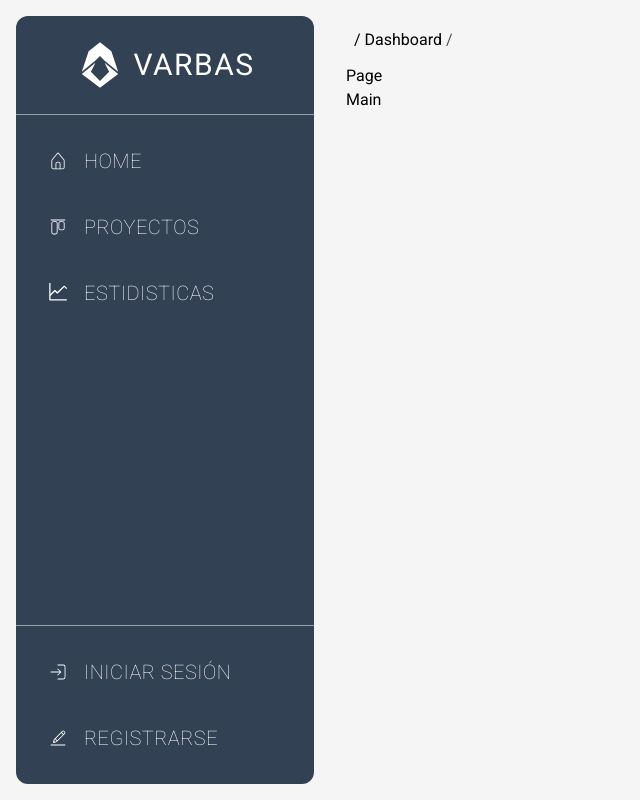
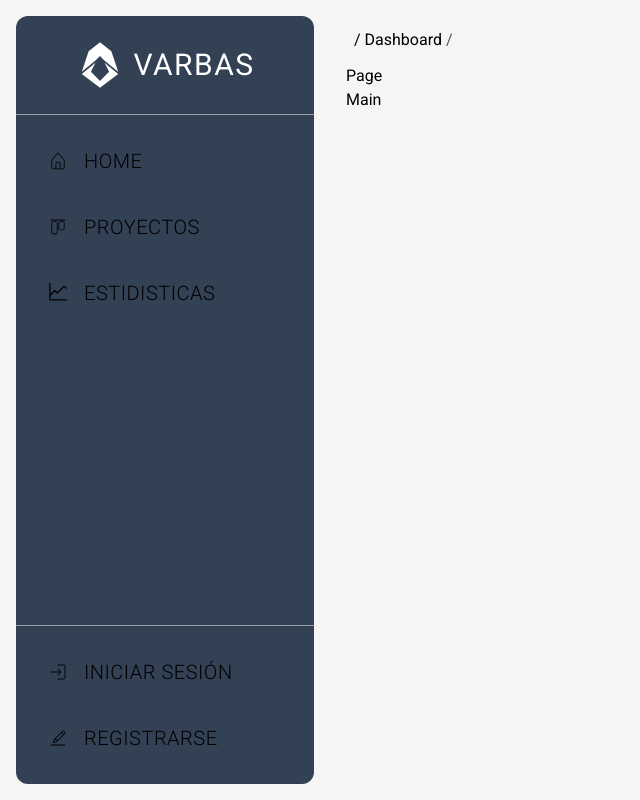
Before and after one commit to zenix-s/Project-Manager-nextjs13, a Next.js app: page / in a window 1280 px wide. Shown: the whole page, without its empty margins (0-640 px from the left). Built offline with nearby package versions, Linux system fonts and the light colour scheme; no server answers.

Commit message:
buttons updated

```diff
--- a/src/app/proyectos/[id]/page.tsx
+++ b/src/app/proyectos/[id]/page.tsx
@@ -14,8 +14,6 @@ const Page = async ({params}: {params: paramsProps}) => {
   const tareas = await getTareas(id);
   const estados = await getEstados(id);
 
-  console.log(estados);
-
   return (
     <>
       <section className="flex h-full flex-col">
--- a/src/components/button.tsx
+++ b/src/components/button.tsx
@@ -10,6 +10,7 @@ interface ButtonProps {
   center?: boolean;
   padding?: boolean;
   uppercase?: boolean;
+  fullWidth?: boolean;
 }
 
 const Button: React.FC<ButtonProps> = ({
@@ -22,10 +23,10 @@ const Button: React.FC<ButtonProps> = ({
   center = false,
   padding = true,
   uppercase = false,
+  fullWidth = false,
 }) => {
   const InnerButton = () => {
-    const color = theme === "light" ? "white" : "black";
-
+    const color = theme === "light" ? "black" : "white";
 
     if (Icon && label === "") {
       return (
@@ -52,22 +53,27 @@ const Button: React.FC<ButtonProps> = ({
   return (
     <button
       className={`
-        ${theme === "light" ? "bg-neutral-800" : "bg-gray-100"}
+      ${theme === "light" ? "bg-gray-100" : "bg-neutral-800"}
+      ${
+        theme === "light" && !trasparent
+          ? "hover:bg-gray-200"
+          : "hover:bg-neutral-700"
+      }
+      ${theme === "light" ? "text-black" : "text-white"}
       ${trasparent ? "bg-transparent" : ""}
-        ${theme === "light" ? "text-white" : "text-black"}
+      ${
+        trasparent && theme === "light"
+          ? "hover:bg-white/20"
+          : "hover:bg-black/20"
+      }
       ${shadow ? "shadow-lg" : ""}
       rounded-md
       ${padding ? "p-4" : ""}
-        ${trasparent ? "hover:bg-white/20" : "hover:bg-neutral-700"}
-        ${
-          theme === "light"
-            ? "hover:text-neutral-200"
-            : "hover:text-neutral-600"
-        }
       ${uppercase ? "uppercase" : ""}
       text-xl
-        font-thin
+      font-light
       tracking-wide
+      ${fullWidth ? "w-full" : ""}
       `}
       onClick={onClick}
     >
--- a/src/components/kanban/colEstado.tsx
+++ b/src/components/kanban/colEstado.tsx
@@ -1,4 +1,6 @@
-
+'use client'
+import CardTarea from "./cardTarea";
+import Button from "../button";
 interface EstadoProps {
   id: number;
   nombre: string;
@@ -6,12 +8,46 @@ interface EstadoProps {
   color: string;
 }
 
+interface TareaProps {
+  id: number;
+  nombre: string;
+  description: string;
+  endDate: Date;
+  id_proyecto: number;
+  id_usuario: number;
+  id_estado: number;
+}
+
 const ColEstado = (
-  { estado }: { estado: EstadoProps }
+  { estado, tareas }: { estado: EstadoProps, tareas: TareaProps[] }
+
 ) => {
+  console.log(tareas)
   return (
-    <div className="h-full border-black border">
-      {estado.nombre}
+    <div className="h-full w-64 flex flex-col ">
+      <div className="p-8 border-b border-black/50 mb-4 flex justify-center">
+        {estado.nombre}
+        </div>
+      <div className="flex flex-col gap-4">
+        {tareas.map((tarea: any) => {
+          return (
+            <CardTarea
+              key={tarea.id}
+              tarea={tarea}
+            />
+          )
+        })}
+      </div>
+      <div className="w-full mt-4">
+        <Button
+          label="Agregar tarea"
+          theme="dark"
+          onClick={() => { }}
+          fullWidth
+          shadow
+          center
+        />
+      </div>
     </div>
   )
 }
--- a/src/components/kanban/kanban.tsx
+++ b/src/components/kanban/kanban.tsx
@@ -3,12 +3,15 @@ import ColEstado from "./colEstado";
 const Kanban = ({ tareas, estados }: any) => {
   return (
     <div className="h-full">
-      <div className="flex h-full">
+      <div className="flex h-full gap-4">
         {estados.map((estado: any) => {
           return (
             <ColEstado
               key={estado.id}
               estado={estado}
+              tareas={tareas.filter(
+                (tarea: any) => tarea.id_estado === estado.id
+              )}
               />
           );
         })
--- a/src/components/link.tsx
+++ b/src/components/link.tsx
@@ -11,6 +11,7 @@ interface LinkProps {
   padding?: boolean;
   trasparent?: boolean;
   uppercase?: boolean;
+  fullWidth?: boolean;
 }
 
 const LinkComponent: React.FC<LinkProps> = ({
@@ -23,6 +24,7 @@ const LinkComponent: React.FC<LinkProps> = ({
   center = false,
   padding = true,
   uppercase = false,
+  fullWidth = false,
 }) => {
   const InnerLink = () => {
     if (Icon) {
@@ -42,24 +44,30 @@ const LinkComponent: React.FC<LinkProps> = ({
   };
 
   return (
-    <Link href={href} className={`
-      ${theme === "light" ? "bg-neutral-800" : "bg-gray-100"}
-      ${trasparent ? "bg-transparent" : ""}
-      ${theme === "light" ? "text-white" : "text-black"}
-      ${shadow ? "shadow-lg" : ""}
-      rounded-md
-      ${padding ? "p-4" : ""}
-      ${trasparent ? "hover:bg-white/20" : "hover:bg-neutral-700"}
-      hover:text-white
-      font-thin
-      tracking-wide
-      text-xl
-      ${uppercase ? "uppercase" : ""}
-    `}>
-      <div className={`
+    <Link
+      href={href}
+      className={`
+    ${theme === "light" ? "bg-gray-100" : "bg-neutral-800"}
+    ${theme === "light" && !trasparent ? "hover:bg-gray-200" : "hover:bg-neutral-700"}
+    ${theme === "light" ? "text-black" : "text-white"}
+    ${trasparent ? "bg-transparent" : ""}
+    ${trasparent && theme === "light" ? "hover:bg-white/20" : "hover:bg-black/20"}
+    ${shadow ? "shadow-lg" : ""}
+    rounded-md
+    ${padding ? "p-4" : ""}
+    ${uppercase ? "uppercase" : ""}
+    text-xl
+    font-light
+    tracking-wide
+    ${fullWidth ? "w-full" : ""}
+    `}
+    >
+      <div
+        className={`
         flex w-full items-center
         ${center ? "justify-center" : "justify-start"}
-      `}>
+      `}
+      >
         <InnerLink />
       </div>
     </Link>
```
Lines whose indentation alone changed are shown as unchanged.
